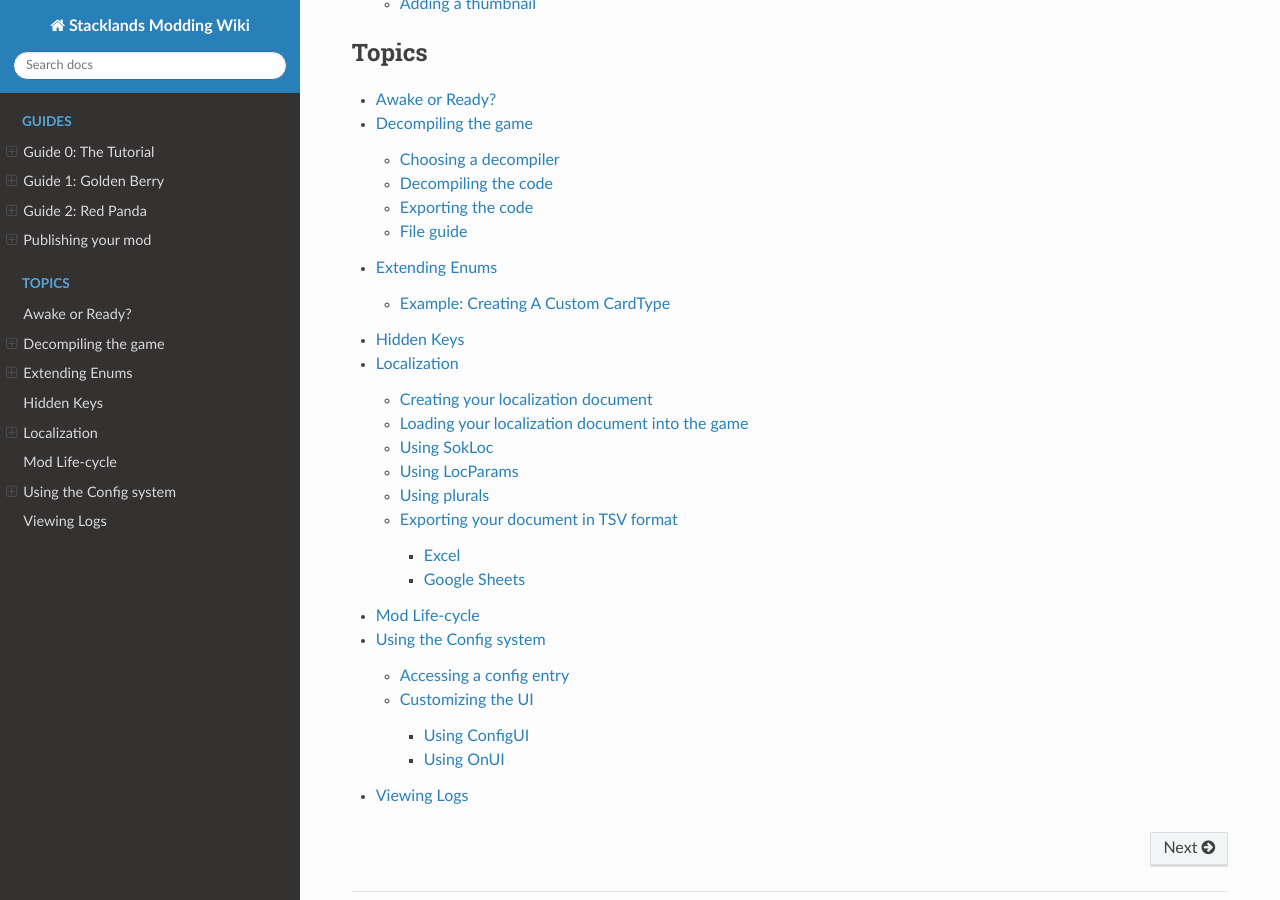
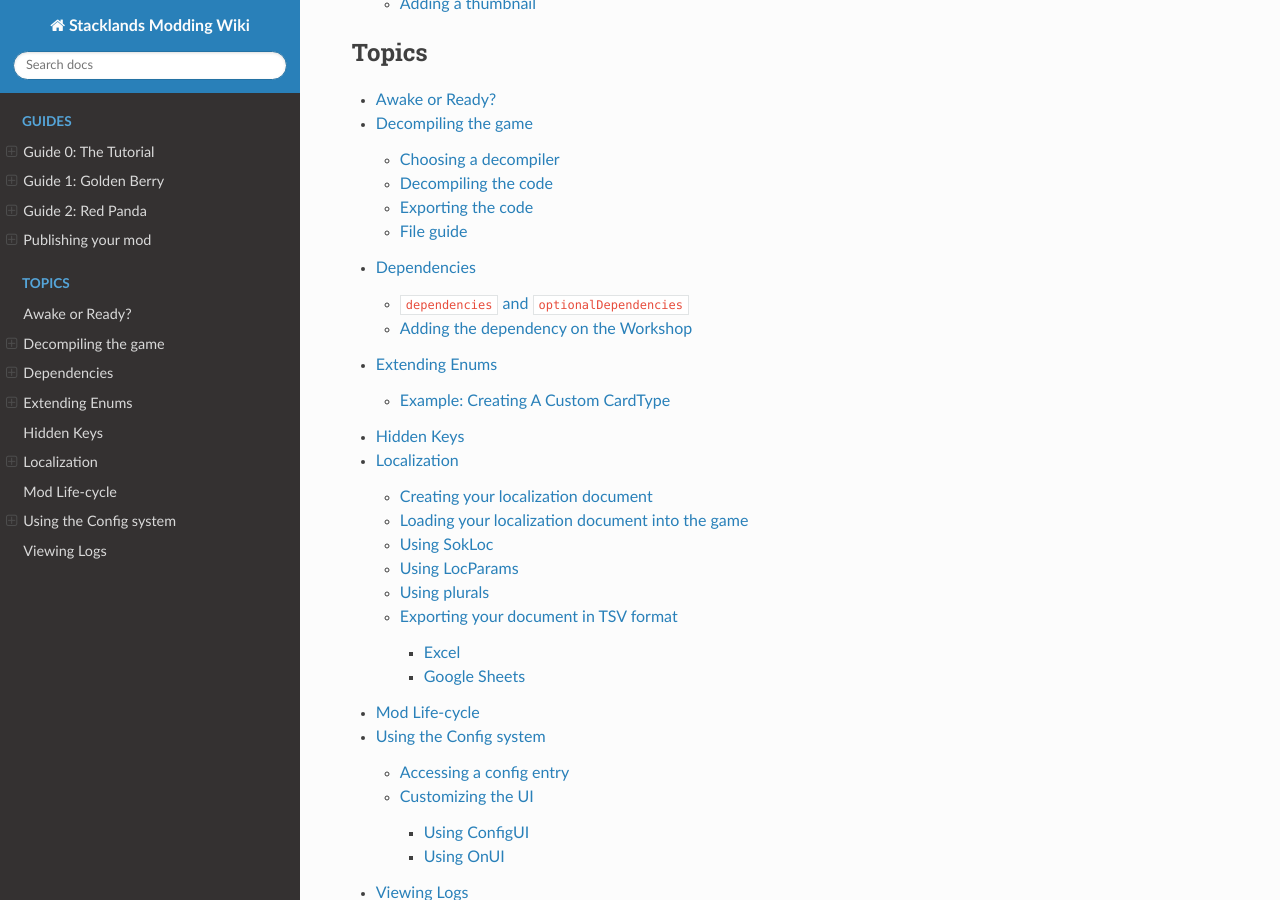
Before and after one commit to stacklandsdev/modding-wiki, a Sphinx documentation site: the page built from source/index.rst, in a window 1280 px wide and 900 px high, scrolled down 876 px. Built offline with Sphinx 7.4.7 and the Read the Docs theme 2.0.0, drawn with Linux system fonts in a browser that asks for light colours; some of the changed lines change nothing that is shown.

Commit message:
add dependencies page

```diff
--- /dev/null
+++ b/source/guides/dependencies.rst
@@ -0,0 +1,38 @@
+Dependencies
+############
+
+If your mod needs another mod to work, you should specify it as a dependency. You should
+specify it in the ``manifest.json`` file and on the Steam Workshop.
+
+``dependencies`` and ``optionalDependencies``
+=============================================
+
+In the ``manifest.json`` file you can specify a list of mod IDs as dependencies. If the
+specified mod is installed and enabled, it will be loaded before your mod. If the mod is
+not installed or enabled, your mod will not be loaded either.
+
+.. code-block:: json
+	:linenos:
+
+	{
+		"id": "example_mod",
+		"name": "Example Mod",
+		"dependencies": [
+			"other_example_mod"
+		],
+		"optionalDependencies": [
+			"another_example_mod"
+		]
+	}
+
+In the above example, if ``other_example_mod`` is not installed or enabled, your mod will not be
+loaded either. However, if ``another_example_mod`` is not installed or enabled, your mod will be
+loaded regardless.
+
+Adding the dependency on the Workshop
+=====================================
+
+On the Steam Workshop page of your mod, click "Add/Remove Required Items", and select the mods
+yours depends on.
+
+.. image:: images/dependencies_1.png
--- a/source/index.rst
+++ b/source/index.rst
@@ -26,6 +26,7 @@
 
    guides/awake-ready
    guides/decompiling
+   guides/dependencies
    guides/enum
    guides/hidden-keys
    guides/localization
```
Also changed, not shown: source/guides/images/dependencies_1.png (added).
